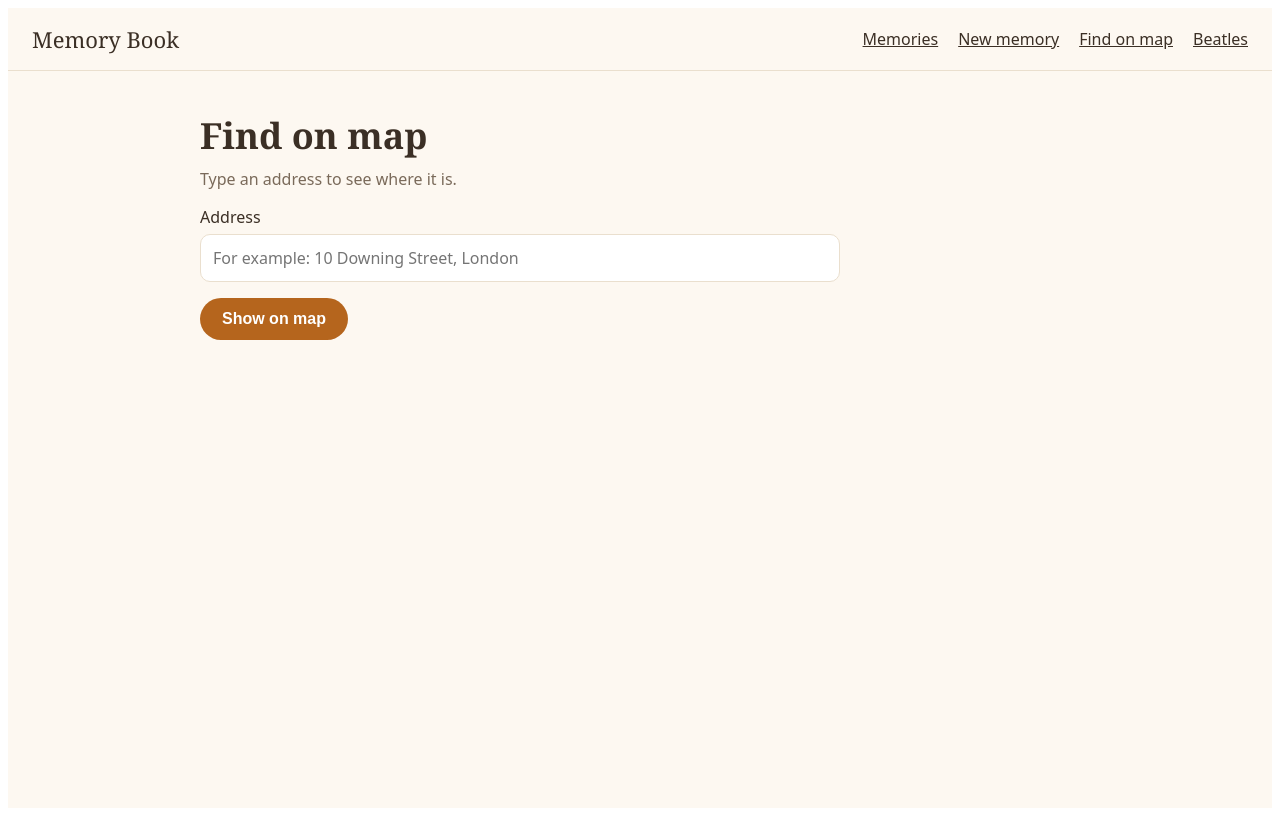
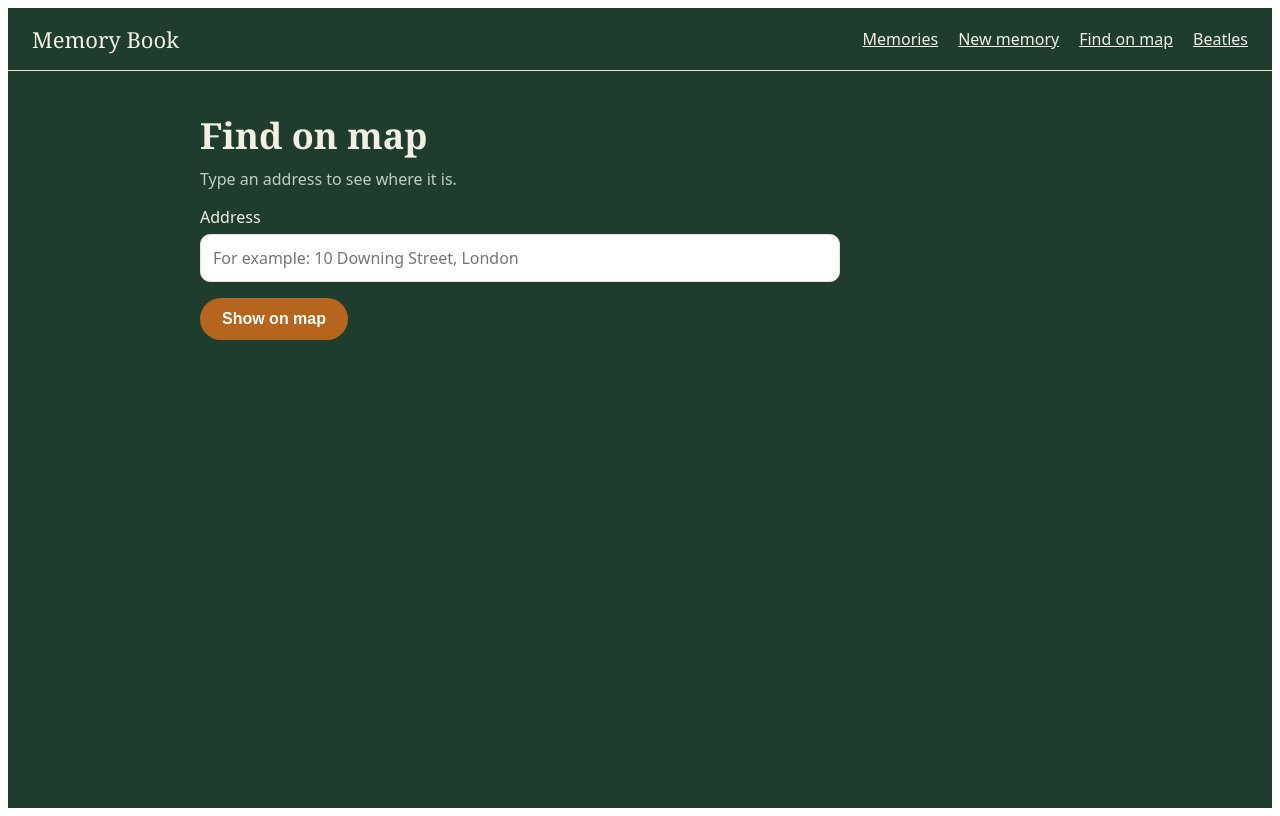
Before and after one commit to skill-in-projects/6af219bdfddedc9ce8f0844f, a React (Vite) app: page /#/map in a window 1280 px wide. Built offline with nearby package versions, Linux system fonts and the light colour scheme; no server answers.

Commit message:
agent: I want a dark green background

```diff
--- a/src/App.jsx
+++ b/src/App.jsx
@@ -17,7 +17,7 @@ export default function App() {
 
   return (
     <HashRouter>
-      <div style={{ minHeight: '100vh', background: colors.paper, color: colors.ink, fontFamily: 'system-ui, sans-serif' }}>
+      <div style={{ minHeight: '100vh', background: colors.paper, color: colors.onPaper, fontFamily: 'system-ui, sans-serif' }}>
         <nav
           style={{
             display: 'flex',
@@ -29,20 +29,20 @@ export default function App() {
             borderBottom: `1px solid ${colors.line}`,
           }}
         >
-          <Link to="/" style={{ fontFamily: 'Georgia, serif', fontSize: 22, color: colors.ink, textDecoration: 'none' }}>
+          <Link to="/" style={{ fontFamily: 'Georgia, serif', fontSize: 22, color: colors.onPaper, textDecoration: 'none' }}>
             Memory Book
           </Link>
           <div style={{ display: 'flex', gap: 20 }}>
-            <Link to="/memories" style={{ color: colors.ink }}>
+            <Link to="/memories" style={{ color: colors.onPaper }}>
               Memories
             </Link>
-            <Link to="/new" style={{ color: colors.ink }}>
+            <Link to="/new" style={{ color: colors.onPaper }}>
               New memory
             </Link>
-            <Link to="/map" style={{ color: colors.ink }}>
+            <Link to="/map" style={{ color: colors.onPaper }}>
               Find on map
             </Link>
-            <Link to="/beatles" style={{ color: colors.ink }}>
+            <Link to="/beatles" style={{ color: colors.onPaper }}>
               Beatles
             </Link>
           </div>
--- a/src/components/theme.js
+++ b/src/components/theme.js
@@ -1,10 +1,14 @@
 export const colors = {
-  paper: '#fdf8f1',
+  paper: '#1f3d2e',
   ink: '#3b2f25',
   muted: '#7a6a5a',
   accent: '#b5651d',
   card: '#ffffff',
   line: '#eadfce',
+  // Text and links placed directly on the dark green background
+  onPaper: '#f4efe4',
+  onPaperMuted: '#bcd0c1',
+  onPaperAccent: '#f0b27a',
 }
 
 export const buttonStyle = {
--- a/src/components/ui.jsx
+++ b/src/components/ui.jsx
@@ -4,7 +4,7 @@ import { colors } from './theme.js'
 // Shown next to data the user changes on screen, until saving is turned on.
 export function NotSavedNote() {
   return (
-    <p style={{ margin: '0 0 16px', fontSize: 14, color: colors.accent }}>
+    <p style={{ margin: '0 0 16px', fontSize: 14, color: colors.onPaperAccent }}>
       Not saved yet: upgrade to keep your changes
     </p>
   )
@@ -31,7 +31,7 @@ export function MemoryCard({ memory }) {
 
 export function EmptyLink() {
   return (
-    <Link to="/new" style={{ color: colors.accent }}>
+    <Link to="/new" style={{ color: colors.onPaperAccent }}>
       Write your first memory
     </Link>
   )
--- a/src/pages/Beatles.jsx
+++ b/src/pages/Beatles.jsx
@@ -18,7 +18,7 @@ export default function Beatles() {
   return (
     <main style={{ maxWidth: 880, margin: '0 auto', padding: '40px 24px' }}>
       <h1 style={{ fontFamily: 'Georgia, serif', fontSize: 36, margin: '0 0 8px' }}>Beatles</h1>
-      <p style={{ color: colors.muted, margin: '0 0 24px' }}>My favorite Beatles songs.</p>
+      <p style={{ color: colors.onPaperMuted, margin: '0 0 24px' }}>My favorite Beatles songs.</p>
 
       <form onSubmit={addSong} style={{ display: 'flex', gap: 12, flexWrap: 'wrap', marginBottom: 24 }}>
         <input
--- a/src/pages/FindOnMap.jsx
+++ b/src/pages/FindOnMap.jsx
@@ -52,7 +52,7 @@ export default function FindOnMap() {
   return (
     <main style={{ maxWidth: 880, margin: '0 auto', padding: '40px 24px' }}>
       <h1 style={{ fontFamily: 'Georgia, serif', fontSize: 36, margin: '0 0 8px' }}>Find on map</h1>
-      <p style={{ color: colors.muted, margin: '0 0 16px' }}>Type an address to see where it is.</p>
+      <p style={{ color: colors.onPaperMuted, margin: '0 0 16px' }}>Type an address to see where it is.</p>
 
       <form onSubmit={handleSubmit} style={{ display: 'grid', gap: 16, maxWidth: 640 }}>
         <label style={{ display: 'grid', gap: 6 }}>
--- a/src/pages/Home.jsx
+++ b/src/pages/Home.jsx
@@ -79,14 +79,14 @@ export default function Home({ memories }) {
         <h1 style={{ fontFamily: 'Georgia, serif', fontSize: 44, margin: '0 0 12px' }}>
           Keep the moments that matter
         </h1>
-        <p style={{ fontSize: 18, color: colors.muted, margin: '0 0 28px' }}>
+        <p style={{ fontSize: 18, color: colors.onPaperMuted, margin: '0 0 28px' }}>
           A private book for small days, big feelings and the people in them.
         </p>
         <Link to="/new" style={buttonStyle}>
           Write a memory
         </Link>
         <div style={{ marginTop: 16 }}>
-          <button type="button" style={{ ...buttonStyle, background: colors.ink }} onClick={handleJoke} disabled={jokeLoading}>
+          <button type="button" style={buttonStyle} onClick={handleJoke} disabled={jokeLoading}>
             {jokeLoading ? 'Thinking...' : 'Tell me a joke'}
           </button>
         </div>
@@ -96,7 +96,7 @@ export default function Home({ memories }) {
 
       <section style={{ padding: '0 0 48px' }}>
         <h2 style={{ fontFamily: 'Georgia, serif', fontSize: 26, margin: '0 0 8px' }}>What is for dinner?</h2>
-        <p style={{ color: colors.muted, margin: '0 0 16px' }}>Type what is in your fridge and get three dinner ideas.</p>
+        <p style={{ color: colors.onPaperMuted, margin: '0 0 16px' }}>Type what is in your fridge and get three dinner ideas.</p>
         <div style={{ display: 'grid', gap: 12, maxWidth: 640 }}>
           <input
             type="text"
@@ -106,7 +106,7 @@ export default function Home({ memories }) {
             style={inputStyle}
           />
           <div>
-            <button type="button" style={{ ...buttonStyle, background: colors.ink }} onClick={handleDinner} disabled={dinnerLoading}>
+            <button type="button" style={buttonStyle} onClick={handleDinner} disabled={dinnerLoading}>
               {dinnerLoading ? 'Thinking...' : 'Suggest 3 dinners'}
             </button>
           </div>
--- a/src/pages/Memories.jsx
+++ b/src/pages/Memories.jsx
@@ -5,7 +5,7 @@ export default function Memories({ memories }) {
   return (
     <main style={{ maxWidth: 880, margin: '0 auto', padding: '40px 24px' }}>
       <h1 style={{ fontFamily: 'Georgia, serif', fontSize: 36, margin: '0 0 8px' }}>All memories</h1>
-      <p style={{ color: colors.muted, margin: '0 0 16px' }}>Newest first.</p>
+      <p style={{ color: colors.onPaperMuted, margin: '0 0 16px' }}>Newest first.</p>
       <NotSavedNote />
 
       {memories.length === 0 ? (
--- a/src/pages/NewMemory.jsx
+++ b/src/pages/NewMemory.jsx
@@ -37,7 +37,7 @@ export default function NewMemory({ onAdd }) {
   return (
     <main style={{ maxWidth: 640, margin: '0 auto', padding: '40px 24px' }}>
       <h1 style={{ fontFamily: 'Georgia, serif', fontSize: 36, margin: '0 0 8px' }}>New memory</h1>
-      <p style={{ color: colors.muted, margin: '0 0 16px' }}>Write down what you want to remember.</p>
+      <p style={{ color: colors.onPaperMuted, margin: '0 0 16px' }}>Write down what you want to remember.</p>
       <NotSavedNote />
 
       <form onSubmit={handleSubmit} style={{ display: 'grid', gap: 16 }}>
```
Also changed, not shown: 1 other file (tests, documents, lock files or other folders).
